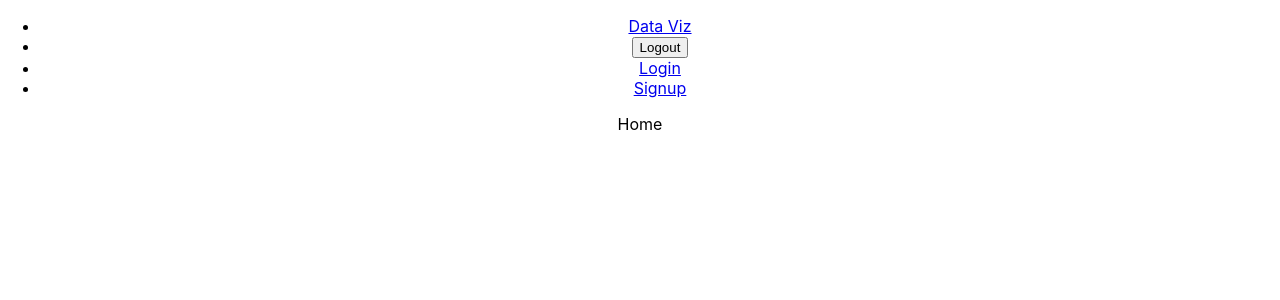
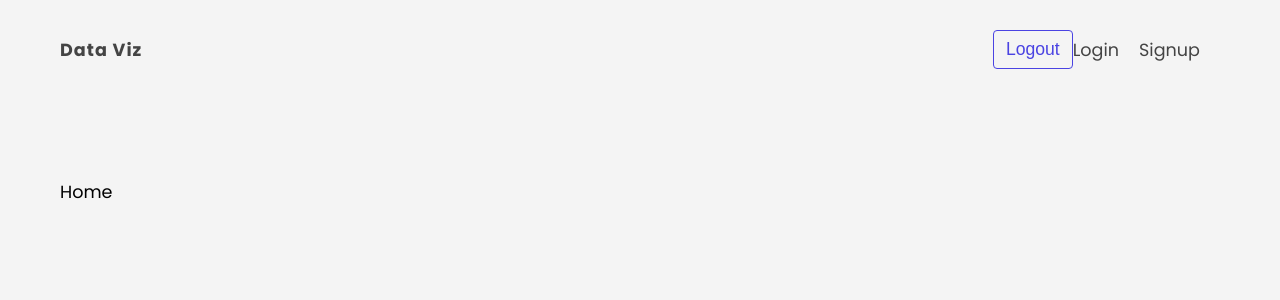
Before and after one commit to JBreidfjord/lastfm-data-viz, a React (Create React App) app: page / in a window 1280 px wide. Shown: the top 300 px of the page. Built offline with nearby package versions, Linux system fonts and the light colour scheme.

Commit message:
Add styles

```diff
--- a/src/App.css
+++ b/src/App.css
@@ -1,38 +1,8 @@
 .App {
-  text-align: center;
+  display: flex;
 }
 
-.App-logo {
-  height: 40vmin;
-  pointer-events: none;
+.App .container {
+  flex-grow: 1;
+  padding: 0 60px;
 }
-
-@media (prefers-reduced-motion: no-preference) {
-  .App-logo {
-    animation: App-logo-spin infinite 20s linear;
-  }
-}
-
-.App-header {
-  background-color: #282c34;
-  min-height: 100vh;
-  display: flex;
-  flex-direction: column;
-  align-items: center;
-  justify-content: center;
-  font-size: calc(10px + 2vmin);
-  color: white;
-}
-
-.App-link {
-  color: #61dafb;
-}
-
-@keyframes App-logo-spin {
-  from {
-    transform: rotate(0deg);
-  }
-  to {
-    transform: rotate(360deg);
-  }
-}
--- a/src/components/Navbar.css
+++ b/src/components/Navbar.css
@@ -0,0 +1,34 @@
+.navbar {
+  width: 100%;
+  padding: 30px 0;
+  box-sizing: border-box;
+  margin-bottom: 80px;
+}
+
+.navbar ul {
+  display: flex;
+  margin: 0 auto;
+  align-items: center;
+  justify-content: flex-end;
+}
+
+.navbar .banner {
+  font-weight: bold;
+  color: var(--heading-color);
+  letter-spacing: 1px;
+  display: flex;
+  align-items: center;
+  margin-right: auto;
+}
+
+.navbar .banner img {
+  margin-right: 10px;
+  filter: invert(25%);
+  width: 36px;
+}
+
+.navbar a {
+  color: var(--heading-color);
+  text-decoration: none;
+  margin-right: 20px;
+}
--- a/src/index.css
+++ b/src/index.css
@@ -1,13 +1,80 @@
-body {
-  margin: 0;
-  font-family: -apple-system, BlinkMacSystemFont, 'Segoe UI', 'Roboto', 'Oxygen',
-    'Ubuntu', 'Cantarell', 'Fira Sans', 'Droid Sans', 'Helvetica Neue',
-    sans-serif;
-  -webkit-font-smoothing: antialiased;
-  -moz-osx-font-smoothing: grayscale;
+@import url("https://fonts.googleapis.com/css2?family=Poppins:wght@100;200;300;400;500;600;700;800;900&display=swap");
+
+:root {
+  --heading-color: #444;
+  --text-color: #999;
+  --input-color: #777;
+  --primary-color: #4a43e2;
+  --highlight-color: #e28943;
+  --bg-color: #f4f4f4;
+  --error-color: red;
+  --error-bg-color: pink;
 }
 
-code {
-  font-family: source-code-pro, Menlo, Monaco, Consolas, 'Courier New',
-    monospace;
+body {
+  font-family: Poppins, sans-serif;
+  margin: 0;
+  font-size: 1.1em;
+  background: var(--bg-color);
 }
+
+ul,
+li,
+p,
+h1,
+h2,
+h3,
+h4,
+h5,
+h6 {
+  margin: 0;
+  padding: 0;
+}
+
+ul {
+  list-style-type: none;
+}
+
+.btn {
+  background: var(--bg-color);
+  color: var(--primary-color);
+  padding: 8px 12px;
+  border-radius: 4px;
+  border: 1px solid var(--primary-color);
+  cursor: pointer;
+  font-size: 1em;
+}
+
+.btn:hover {
+  color: var(--bg-color);
+  background-color: var(--primary-color);
+}
+
+label {
+  display: block;
+  margin: 24px auto;
+}
+
+label span {
+  display: block;
+  margin-bottom: 6px;
+}
+
+input {
+  padding: 8px 6px;
+  font-size: 1em;
+  color: var(--input-color);
+  width: 100%;
+  box-sizing: border-box;
+  border: 1px solid #ddd;
+  border-radius: 4px;
+}
+
+.error {
+  color: var(--error-color);
+  background: var(--error-bg-color);
+  border: 1px solid var(--error-color);
+  border-radius: 4px;
+  padding: 8px;
+  margin: 10px 0;
+}
```
